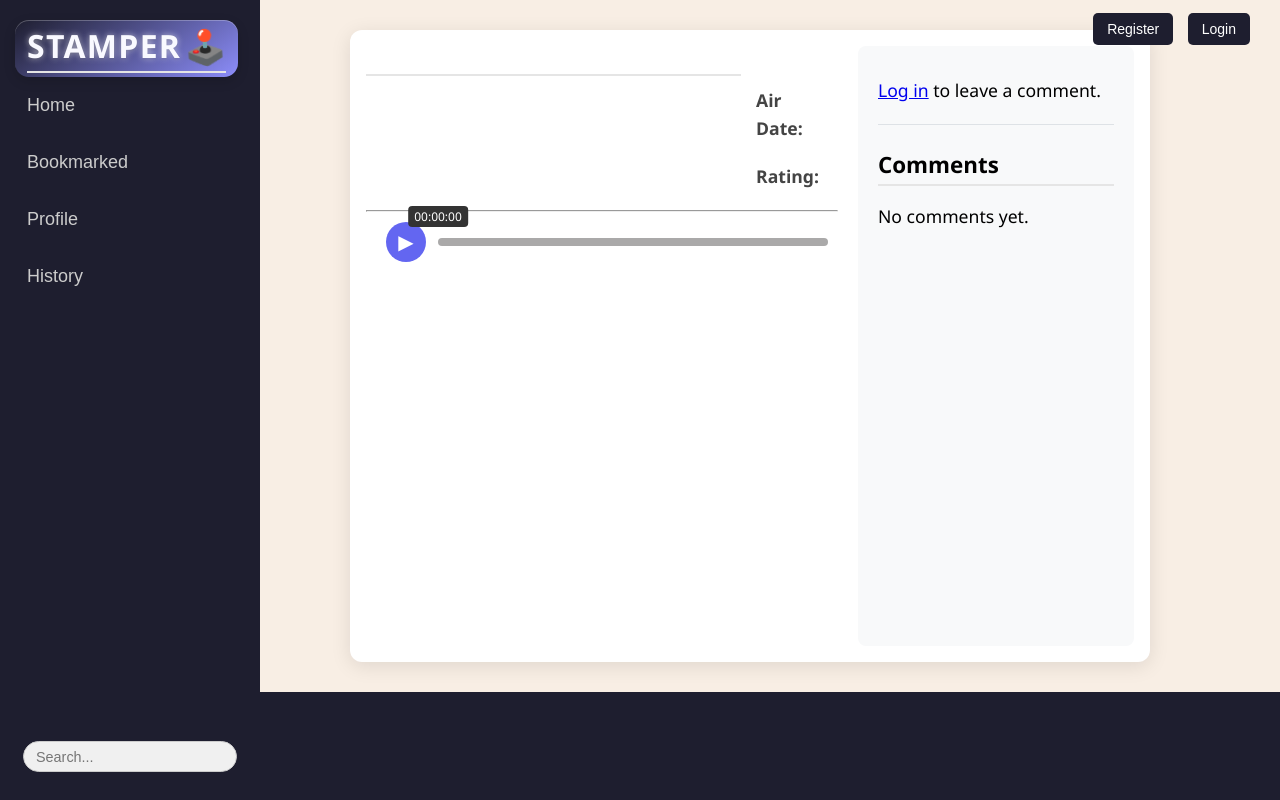
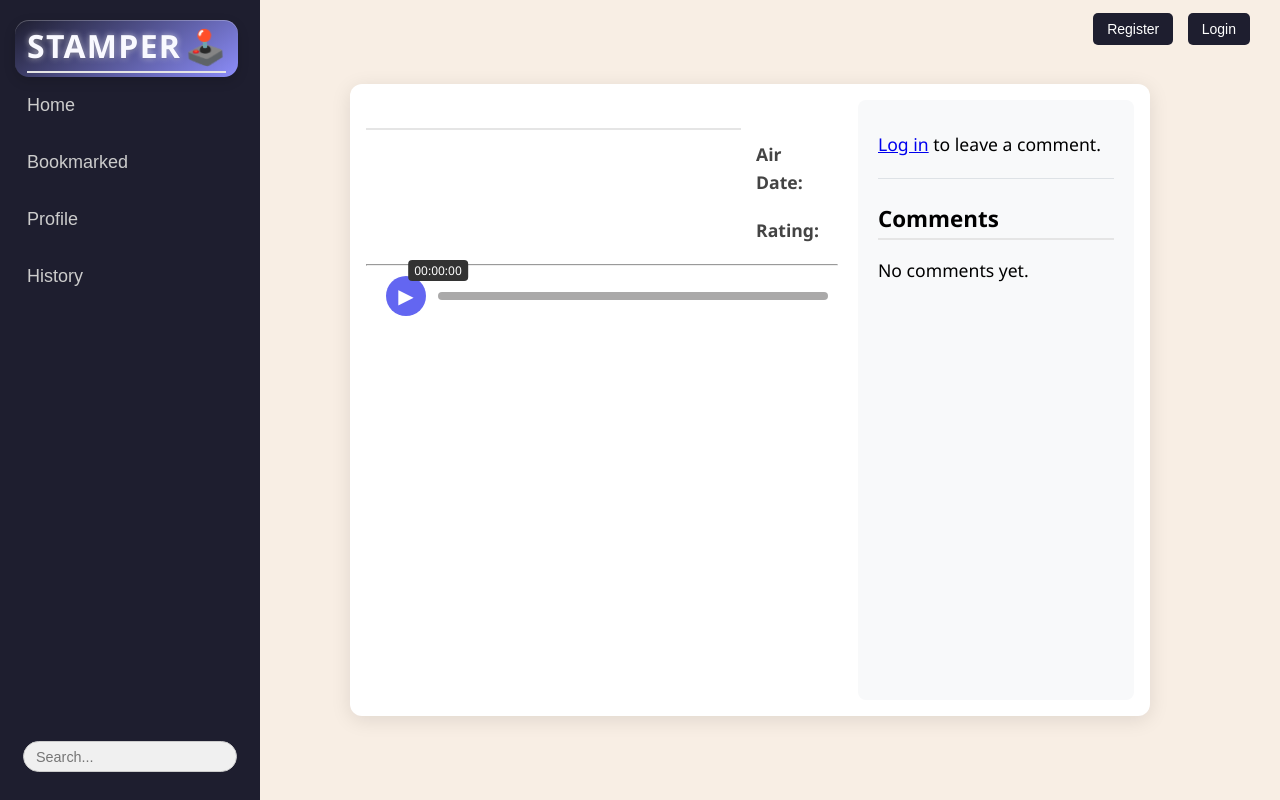
Before and after one commit to jalenjaloney/temp-name, a Flask app: template app/templates/media_page.html in a window 1280 px wide. Run offline with Flask 3, Linux system fonts and the light colour scheme; the template is opened without the code that fills it, so the values that code supplies are empty; parts of the project's set-up code (start-up, migrations or seed data) failed here and were passed over; some libraries are stand-ins or nearby versions.

Commit message:
Fixed the CSS to better handle the pages layout

```diff
--- a/app/static/style.css
+++ b/app/static/style.css
@@ -170,8 +170,19 @@ body {
   padding: 30px;
   flex-grow: 1;
   background-color: #f8eee4;
-  height:fit-content;
+  height: min-content;
   display: flex;
+  align-items: center;
+  justify-content: center;
+}
+
+.main-container {
+  margin-left: 220px;
+  padding: 30px;
+  background-color: #f8eee4;
+  height: 100vh;
+  width: calc(100vw - 220px); /* Full width minus sidebar */
+  display: flex; /* Change back to flex */
   align-items: center;
   justify-content: center;
 }
--- a/app/templates/catalogue.html
+++ b/app/templates/catalogue.html
@@ -2,6 +2,7 @@
 {% block title %}Catalogue Page{% endblock %}
 
 {% block content %}
+<main class="main-content">
 <div class="catalogue-wrapper">
     {% if current_user.is_authenticated %}
         <h1 class="greeting">Welcome {{ current_user.username }}! Looking for the next thing to stamp?</h1>
@@ -39,4 +40,5 @@
         </div>
     </section>
 </div>
+</main>
 {% endblock %}
--- a/app/templates/layout.html
+++ b/app/templates/layout.html
@@ -38,7 +38,7 @@
       <a href="{{ url_for('login') }}" class="btn-top">Login</a>
     {% endif %}
   </div>
-  <main role="main" class="main-content {% if request.endpoint in ['login', 'register'] %}no-sidebar{% else %}with-sidebar{% endif %}">
+  <main role="main" class="{% if request.endpoint in ['login', 'register'] %}no-sidebar{% else %}with-sidebar{% endif %}">
 
       <div>
         {% with messages = get_flashed_messages(with_categories=true) %}
@@ -48,7 +48,6 @@
             {% endfor %}
           {% endif %}
         {% endwith %}
-
         {% block content %}{% endblock %}
         {% block scripts %}{% endblock %}
       </div>
--- a/app/templates/media_page.html
+++ b/app/templates/media_page.html
@@ -1,5 +1,6 @@
 {% extends "layout.html" %}
 {% block content %}
+<main class="main-container">
 <div class="Container">
   <div class="main-content-wrapper">
     <div class="movie-main">
@@ -126,6 +127,7 @@
     </div> <!-- Close comments-sidebar -->
   </div> <!-- Close main-content-wrapper -->
 </div> <!-- Main container end-->
+</main>
 {% endblock content %}
 
 {% block scripts %}
--- a/app/templates/season_page.html
+++ b/app/templates/season_page.html
@@ -1,5 +1,6 @@
 {% extends "layout.html" %}
 {% block content %}
+<main class="main-container">
 <div class="Container">
 
   {% if item %}
@@ -46,4 +47,5 @@
     </div>
   {% endif %}
 </div>
+</main>
 {% endblock content %}
```
